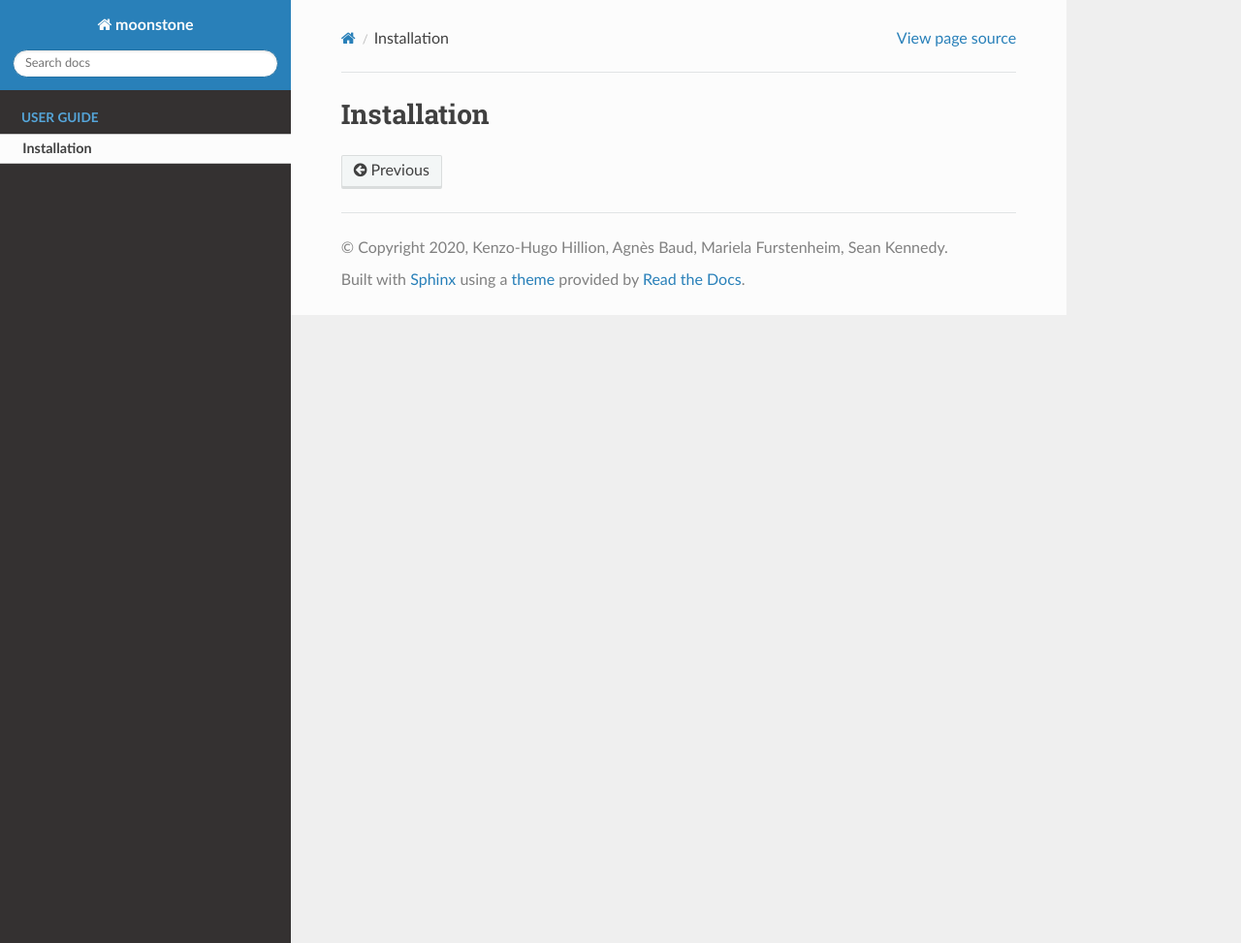
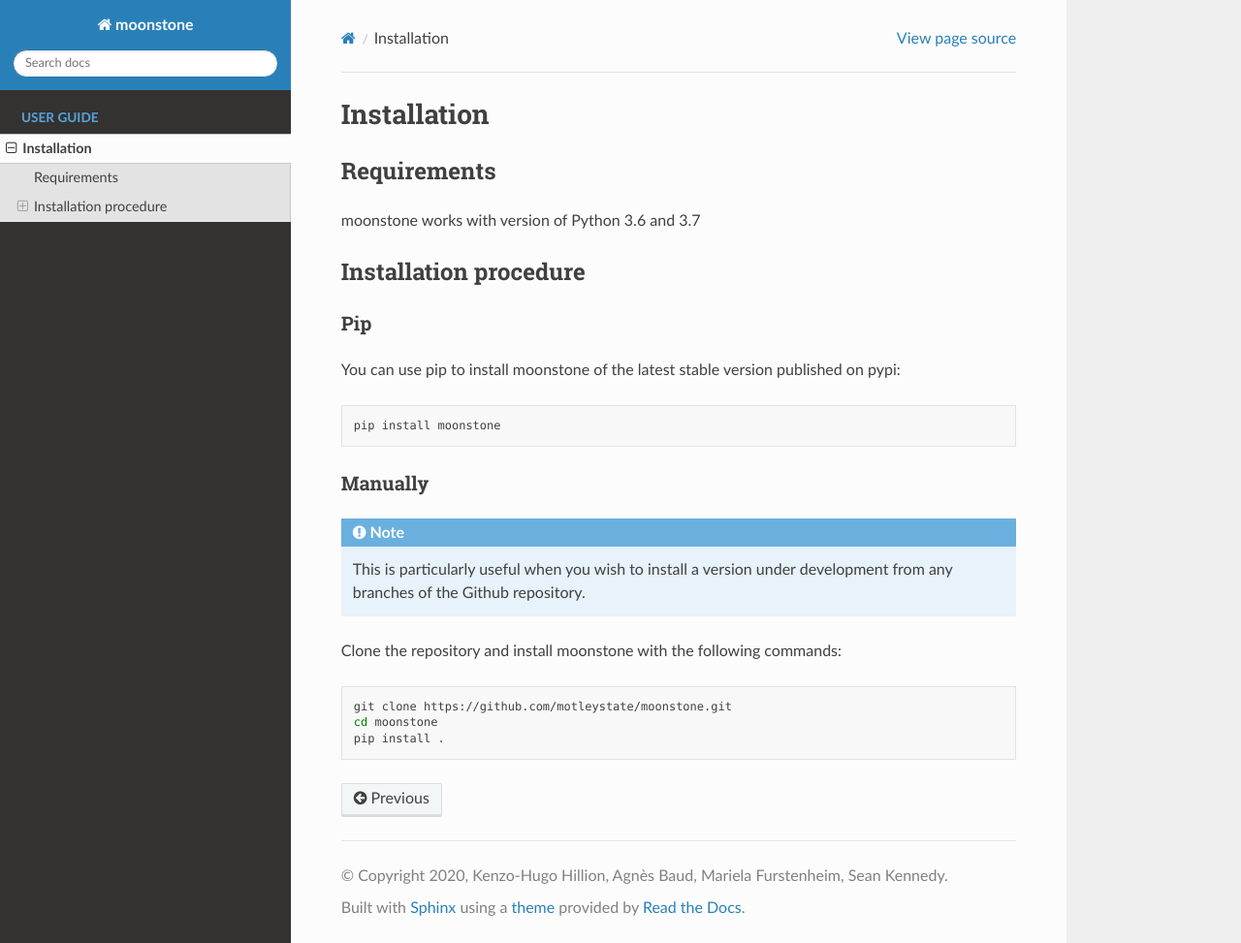
Before and after one commit to motleystate/moonstone, a Sphinx documentation site: the page built from docs/user_guide/installation.rst, in a window 1280 px wide and 973 px high. Shown: the whole window at 97% size. Built offline with Sphinx 7.4.7 and the Read the Docs theme 2.0.0, drawn with Linux system fonts in a browser that asks for light colours.

Commit message:
unicode spe + start installation doc

```diff
--- a/docs/conf.py
+++ b/docs/conf.py
@@ -21,8 +21,8 @@
 master_doc = 'index'
 
 project = 'moonstone'
-copyright = '2020, Kenzo-Hugo Hillion, Agnès Baud, Mariela Furstenheim, Sean Kennedy'
-author = 'Kenzo-Hugo Hillion, Agnès Baud, Mariela Furstenheim, Sean Kennedy'
+copyright = u'2020, Kenzo-Hugo Hillion, Agnès Baud, Mariela Furstenheim, Sean Kennedy'
+author = u'Kenzo-Hugo Hillion, Agnès Baud, Mariela Furstenheim, Sean Kennedy'
 
 
 # -- General configuration ---------------------------------------------------
--- a/docs/user_guide/installation.rst
+++ b/docs/user_guide/installation.rst
@@ -1,3 +1,35 @@
 ************
 Installation
 ************
+
+Requirements
+============
+
+moonstone works with version of Python 3.6 and 3.7
+
+Installation procedure
+======================
+
+Pip
+---
+
+You can use pip to install moonstone of the latest stable version published on pypi:
+
+.. code-block:: bash
+
+    pip install moonstone
+
+Manually
+--------
+
+.. Note::
+    This is particularly useful when you wish to install a version under development from
+    any branches of the Github repository.
+
+Clone the repository and install moonstone with the following commands:
+
+.. code-block:: bash
+
+    git clone https://github.com/motleystate/moonstone.git
+    cd moonstone
+    pip install .
```
